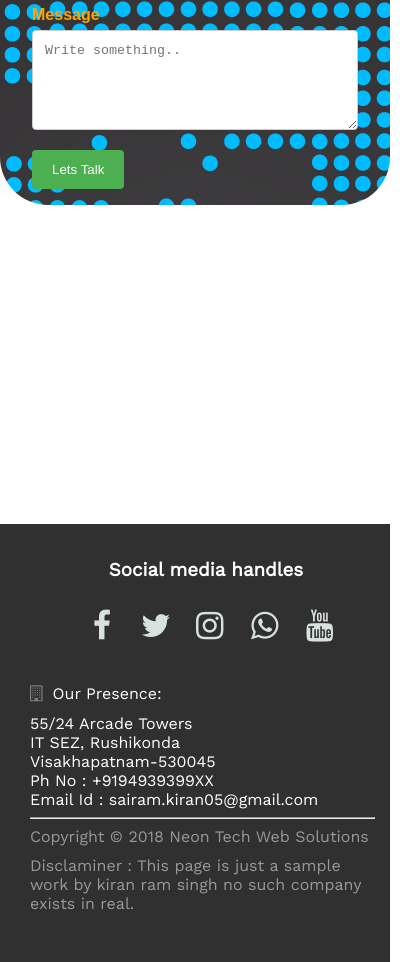
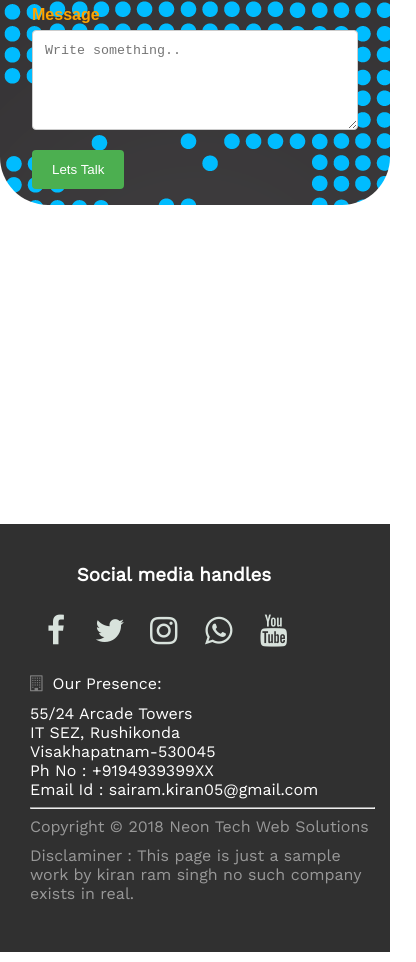
Before and after one commit to kiranramsingh/Neontech, a plain HTML site: page index.html in a window 390 px wide. Shown: the part 4441-5403 px from the top of the page, 416 px wide, since content can reach past the window. Drawn offline with nearby package versions, Linux system fonts and the light colour scheme.

Commit message:
Update styleSheet.css

```diff
--- a/styleSheet.css
+++ b/styleSheet.css
@@ -654,7 +654,7 @@ label {
   #footer-social-media {
     padding-bottom: 10px;
     position: relative;
-    left: -10%;
+    left: -6%;
     white-space: nowrap;
     text-align: center;
   }
@@ -667,8 +667,10 @@ label {
     right: 30px;
   }
 .wrapper-social{
-  padding-bottom: 80px;
-  left: 70%;
+  padding-bottom:70px;
+  position: relative;
+  left: 50%;
+
 }
 #geo-presence {
   white-space: nowrap;
@@ -677,6 +679,7 @@ label {
   top: 10px;
   right: 50px;
   text-align: right;
+
 }
 #office-address {
   padding: 0px;
@@ -687,6 +690,7 @@ label {
   right: 50px;
   white-space: nowrap;
   width: 150%;
+
 
 }
 #footer-copyright {
@@ -703,6 +707,7 @@ label {
   padding-top: 10px;
   padding-right: 10px;
 
+
 }
 
 
```
